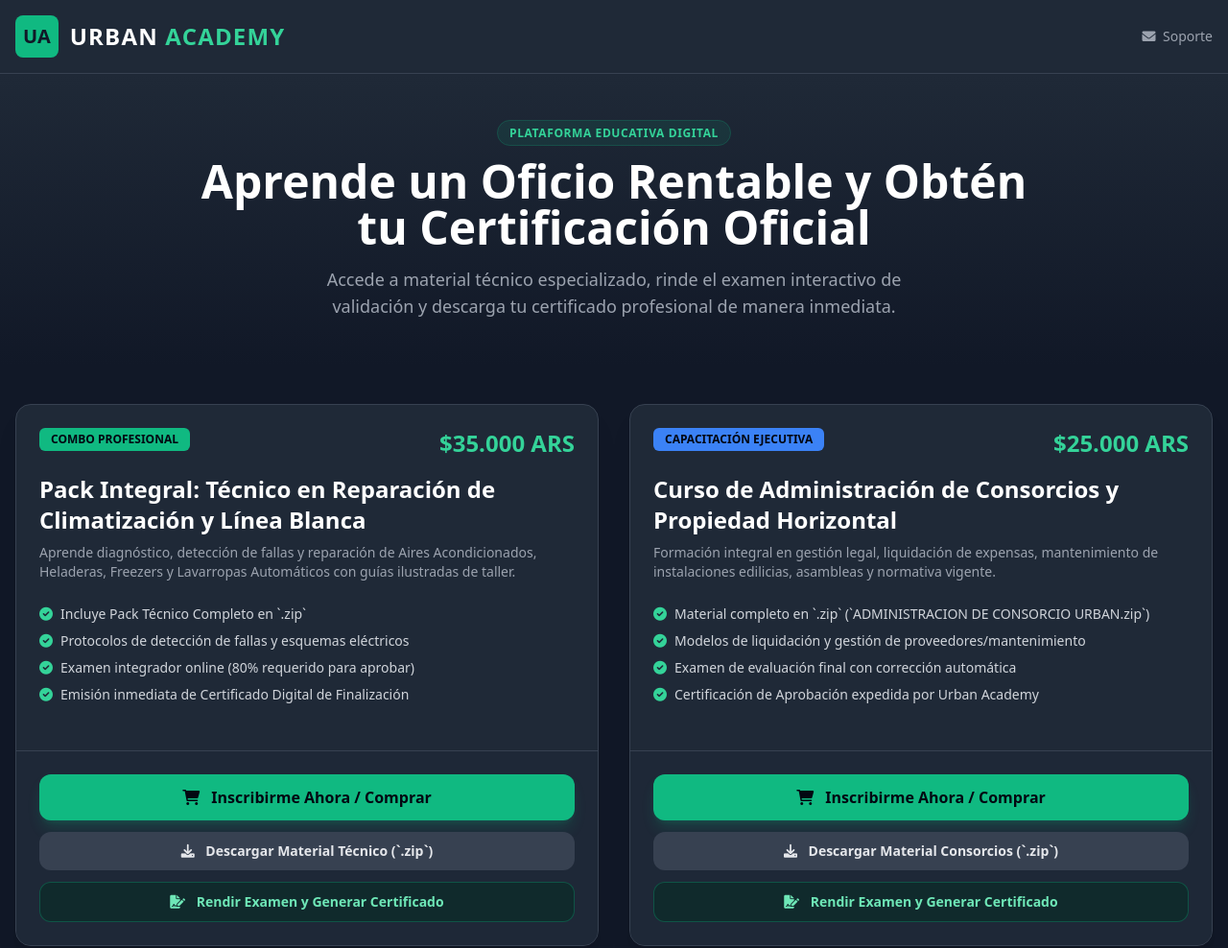
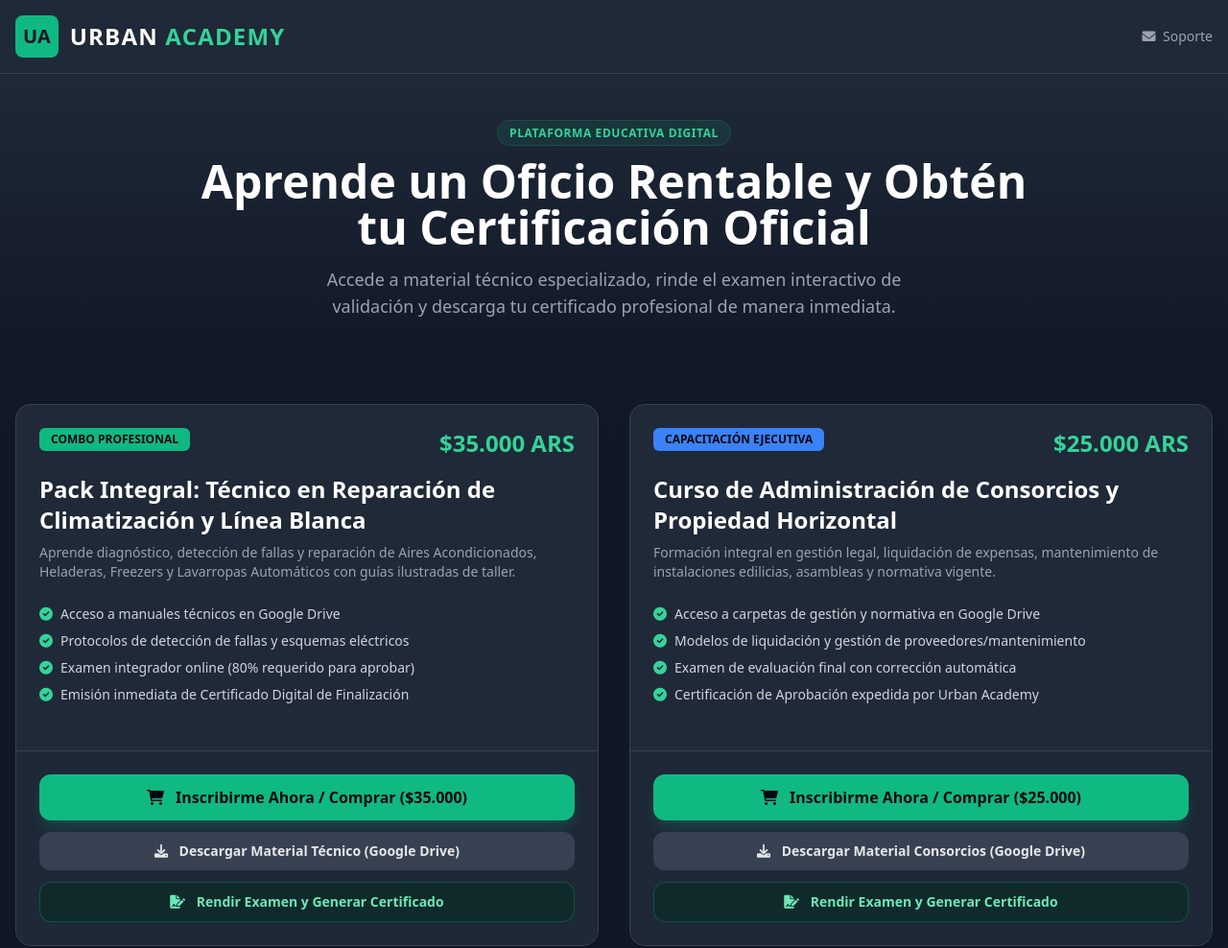
Before and after one commit to Urban2027/urban-academy, a plain HTML site: page index.html in a window 1280 px wide. Shown: the top 988 px of the page at 96% size. Drawn offline with nearby package versions, Linux system fonts and the light colour scheme.

Commit message:
Update index.html

```diff
--- a/index.html
+++ b/index.html
@@ -1,4 +1,6 @@
-<!DOCTYPE html>
+
+
+  <!DOCTYPE html>
 <html lang="es">
 <head>
   <meta charset="UTF-8">
@@ -46,7 +48,7 @@
         <p class="text-gray-400 text-sm mb-6">Aprende diagnóstico, detección de fallas y reparación de Aires Acondicionados, Heladeras, Freezers y Lavarropas Automáticos con guías ilustradas de taller.</p>
 
         <ul class="space-y-2 text-sm text-gray-300 mb-6">
-          <li class="flex items-center"><i class="fas fa-check-circle text-emerald-400 mr-2"></i> Incluye Pack Técnico Completo en `.zip`</li>
+          <li class="flex items-center"><i class="fas fa-check-circle text-emerald-400 mr-2"></i> Acceso a manuales técnicos en Google Drive</li>
           <li class="flex items-center"><i class="fas fa-check-circle text-emerald-400 mr-2"></i> Protocolos de detección de fallas y esquemas eléctricos</li>
           <li class="flex items-center"><i class="fas fa-check-circle text-emerald-400 mr-2"></i> Examen integrador online (80% requerido para aprobar)</li>
           <li class="flex items-center"><i class="fas fa-check-circle text-emerald-400 mr-2"></i> Emisión inmediata de Certificado Digital de Finalización</li>
@@ -56,11 +58,11 @@
       <div class="p-6 bg-gray-800/80 border-t border-gray-700 space-y-3">
         <!-- BOTÓN DE PAGO MP -->
         <a href="https://mpago.la/LINK_PACK_TECNICO" target="_blank" class="block w-full bg-emerald-500 hover:bg-emerald-400 text-gray-950 font-bold text-center py-3 rounded-xl transition shadow-lg shadow-emerald-500/20">
-          <i class="fas fa-shopping-cart mr-2"></i> Inscribirme Ahora / Comprar
+          <i class="fas fa-shopping-cart mr-2"></i> Inscribirme Ahora / Comprar ($35.000)
         </a>
-        <button onclick="abrirModuloDescarga('pack-tecnico')" class="block w-full bg-gray-700 hover:bg-gray-600 text-gray-200 font-semibold text-center py-2.5 rounded-xl transition text-sm">
-          <i class="fas fa-download mr-2"></i> Descargar Material Técnico (`.zip`)
-        </button>
+        <a href="https://drive.google.com/drive/folders/1ZTEAJO0KUv50pc4gAwwI4nlQUS_b-Iyc?usp=sharing" target="_blank" class="block w-full bg-gray-700 hover:bg-gray-600 text-gray-200 font-semibold text-center py-2.5 rounded-xl transition text-sm">
+          <i class="fas fa-download mr-2"></i> Descargar Material Técnico (Google Drive)
+        </a>
         <button onclick="iniciarExamen('pack-tecnico')" class="block w-full bg-emerald-950/50 hover:bg-emerald-900/50 text-emerald-300 border border-emerald-500/30 font-semibold text-center py-2.5 rounded-xl transition text-sm">
           <i class="fas fa-file-signature mr-2"></i> Rendir Examen y Generar Certificado
         </button>
@@ -78,7 +80,7 @@
         <p class="text-gray-400 text-sm mb-6">Formación integral en gestión legal, liquidación de expensas, mantenimiento de instalaciones edilicias, asambleas y normativa vigente.</p>
 
         <ul class="space-y-2 text-sm text-gray-300 mb-6">
-          <li class="flex items-center"><i class="fas fa-check-circle text-emerald-400 mr-2"></i> Material completo en `.zip` (`ADMINISTRACION DE CONSORCIO URBAN.zip`)</li>
+          <li class="flex items-center"><i class="fas fa-check-circle text-emerald-400 mr-2"></i> Acceso a carpetas de gestión y normativa en Google Drive</li>
           <li class="flex items-center"><i class="fas fa-check-circle text-emerald-400 mr-2"></i> Modelos de liquidación y gestión de proveedores/mantenimiento</li>
           <li class="flex items-center"><i class="fas fa-check-circle text-emerald-400 mr-2"></i> Examen de evaluación final con corrección automática</li>
           <li class="flex items-center"><i class="fas fa-check-circle text-emerald-400 mr-2"></i> Certificación de Aprobación expedida por Urban Academy</li>
@@ -88,11 +90,11 @@
       <div class="p-6 bg-gray-800/80 border-t border-gray-700 space-y-3">
         <!-- BOTÓN DE PAGO MP -->
         <a href="https://mpago.la/LINK_CONSORCIOS" target="_blank" class="block w-full bg-emerald-500 hover:bg-emerald-400 text-gray-950 font-bold text-center py-3 rounded-xl transition shadow-lg shadow-emerald-500/20">
-          <i class="fas fa-shopping-cart mr-2"></i> Inscribirme Ahora / Comprar
+          <i class="fas fa-shopping-cart mr-2"></i> Inscribirme Ahora / Comprar ($25.000)
         </a>
-        <button onclick="abrirModuloDescarga('consorcios')" class="block w-full bg-gray-700 hover:bg-gray-600 text-gray-200 font-semibold text-center py-2.5 rounded-xl transition text-sm">
-          <i class="fas fa-download mr-2"></i> Descargar Material Consorcios (`.zip`)
-        </button>
+        <a href="https://drive.google.com/drive/folders/1gLdtyIWhN_ykgQQhX2TUSnqndhxpPdwf?usp=sharing" target="_blank" class="block w-full bg-gray-700 hover:bg-gray-600 text-gray-200 font-semibold text-center py-2.5 rounded-xl transition text-sm">
+          <i class="fas fa-download mr-2"></i> Descargar Material Consorcios (Google Drive)
+        </a>
         <button onclick="iniciarExamen('consorcios')" class="block w-full bg-emerald-950/50 hover:bg-emerald-900/50 text-emerald-300 border border-emerald-500/30 font-semibold text-center py-2.5 rounded-xl transition text-sm">
           <i class="fas fa-file-signature mr-2"></i> Rendir Examen y Generar Certificado
         </button>
@@ -167,14 +169,6 @@
         ]
       }
     };
-
-    function abrirModuloDescarga(curso) {
-      if(curso === 'pack-tecnico') {
-        window.open('Curso tecnico.zip', '_blank');
-      } else {
-        window.open('ADMINISTRACION DE CONSORCIO URBAN.zip', '_blank');
-      }
-    }
 
     function iniciarExamen(curso) {
       cursoActual = curso;
```
